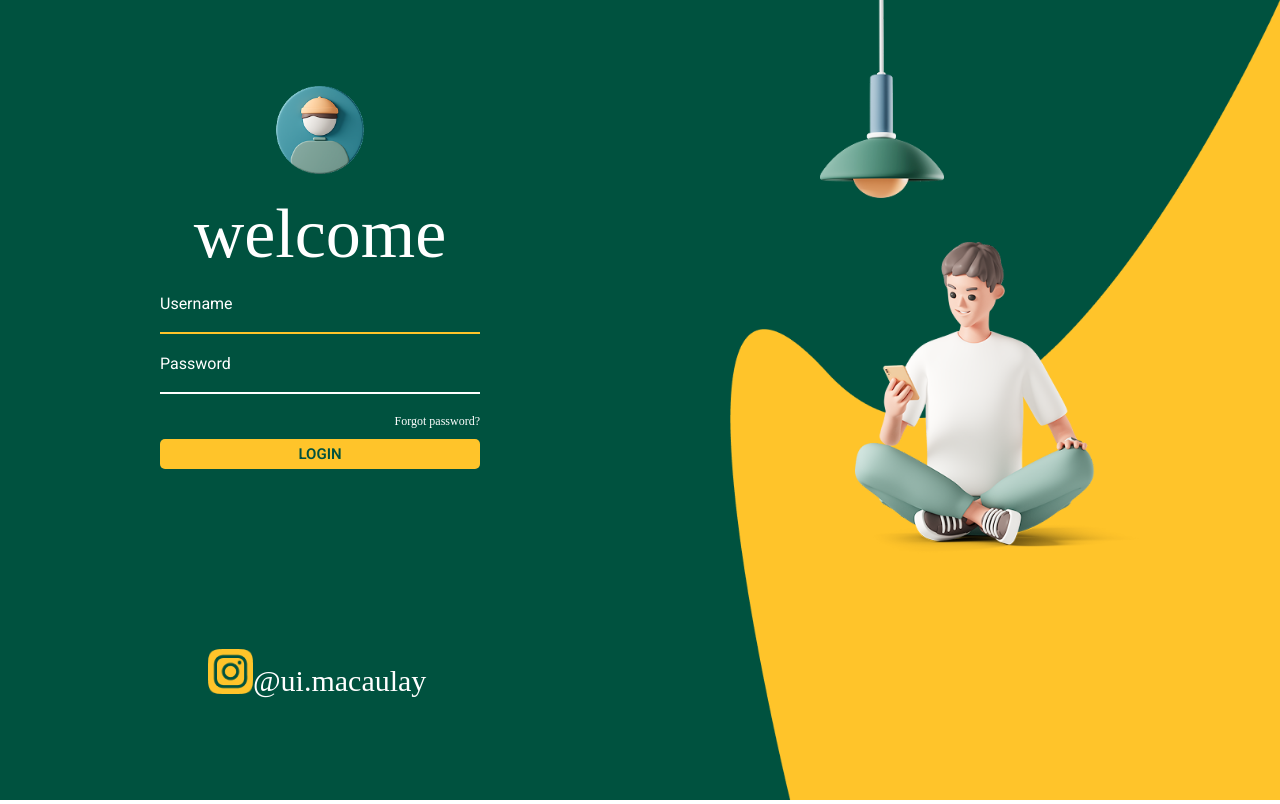
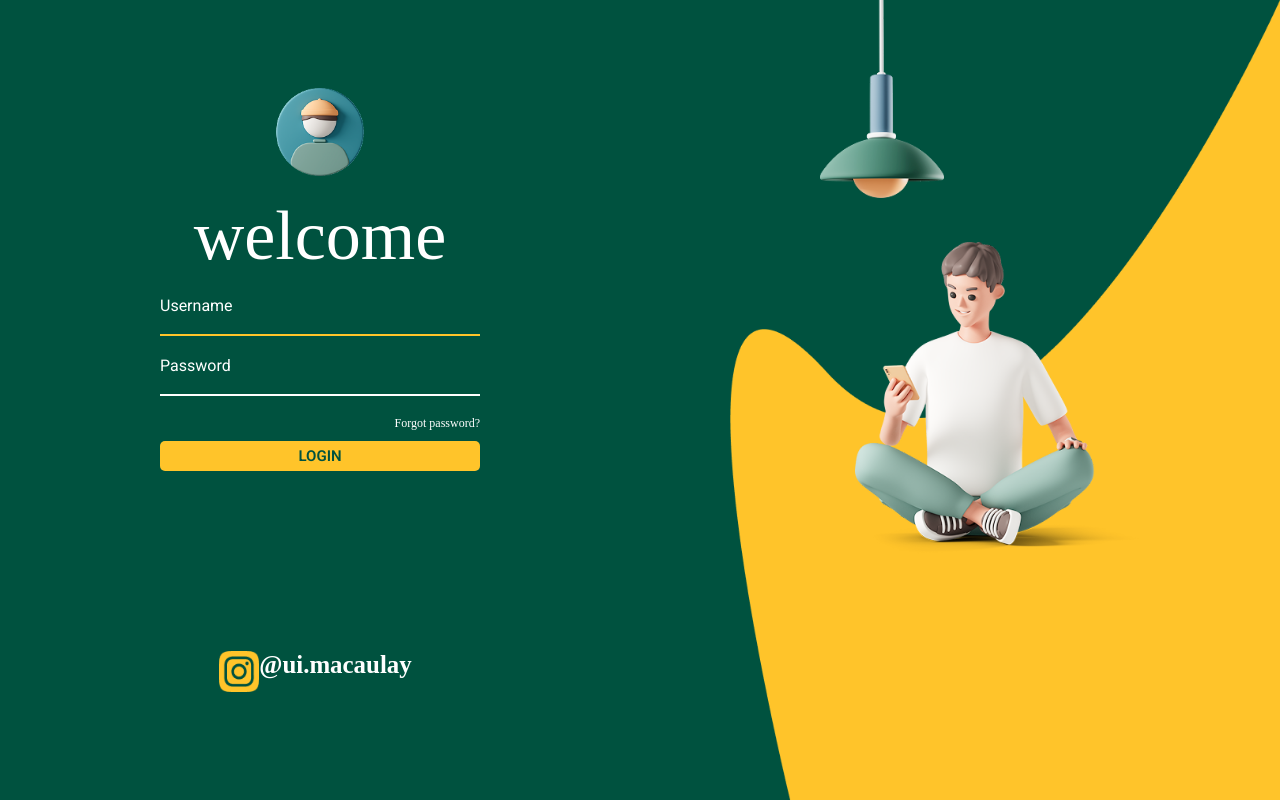
Before and after one commit to AdeniyiAA/Project-LogIn, a plain HTML site: page index.html in a window 1280 px wide. Drawn offline with Linux system fonts and the light colour scheme; a web font is replaced by a local one.

Commit message:
Updated css

```diff
--- a/index.html
+++ b/index.html
@@ -33,8 +33,9 @@
             <div class="social">
                 <a href="#">
                     <img src="./Images/Vector.png" alt="IG">
-                     @ui.macaulay
+                    <h5>@ui.macaulay</h5>
                 </a>
+
             </div>
     </div>
 
--- a/styles.css
+++ b/styles.css
@@ -86,13 +86,15 @@ form button{
 }
 
 .social a{
+    /* border: red solid 2px; */
     display: flex;
-    align-items: center;
+    /* align-items: center; */
     text-decoration: none;
     color: white;
     font-family: "Risque", serif;
     font-size: 30px;
 }
+
 .social a img{
     width: 20%;
 }
```
